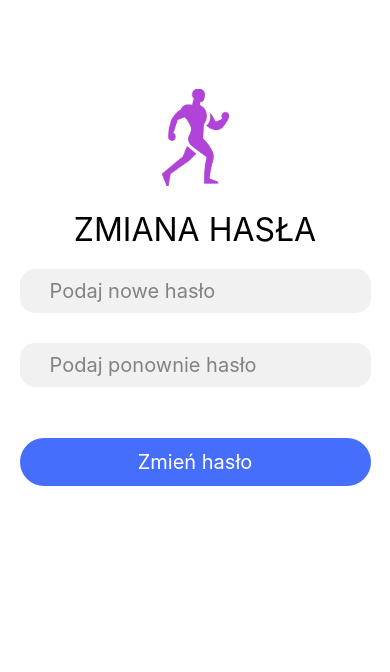
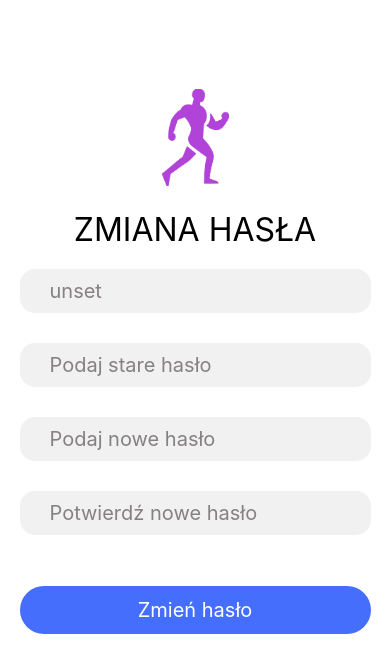
Before and after one commit to PlichtaM/MeetFit-App, a React Native app: screen /ChangePasswordScreen in a window 390 px wide. Shown: the top 672 px of the page. Built offline with nearby package versions, Linux system fonts and the light colour scheme; no server answers; what expo-notifications, react-native-calendars would draw is missing.

Commit message:
add Change Password

```diff
--- a/services/api.js
+++ b/services/api.js
@@ -58,6 +58,7 @@ const deleteMapPoint = (id) => api.delete(`/mapPoint/${id}`);
 const user = () => api.get(`/user`);
 const registerUser = (data) => api.post("/user/Register", data);
 const loginUser = (data) => api.post("/user/Login", data);
+const changePassword = (data) => api.post("/user/ChangePassword", data);
 const forgotPassword = (data) => api.post("/user/ForgotPassword", data);
 const resetPassword = (data) => api.post("/user/resetPassword", data);
 const confirmEmail = (id) => api.get(`/user/ConfirmEmail/${id}`);
@@ -120,6 +121,7 @@ export {
   deleteMapPoint,
   registerUser,
   loginUser,
+  changePassword,
   forgotPassword,
   resetPassword,
   confirmEmail,
--- a/src/screens/ChangePasswordScreen.js
+++ b/src/screens/ChangePasswordScreen.js
@@ -1,30 +1,134 @@
-import React from "react";
-import { View, Text, Image, TextInput } from 'react-native';
-import LoginButton from '../components/LoginButton';
+import React, { useState, useEffect } from "react";
+import { View, Text, Image, TextInput, Alert, ScrollView } from "react-native";
+import LoginButton from "../components/LoginButton";
 import LoginStyles from "../styles/LoginStyles";
 import { getColorScheme } from "../components/Colors";
-import CorrectChangedPasswordScreen from "./CorrectChangedPasswordScreen ";
+import { changePassword } from "../../services/api";
+import AsyncStorage from "@react-native-async-storage/async-storage";
+
 const colors = getColorScheme();
 
-function ChangePasswordScreen(navigation) {
+function ChangePasswordScreen({ navigation }) {
+  const [email, setEmail] = useState("Podaj email");
+  const [oldPassword, setOldPassword] = useState("");
+  const [password, setPassword] = useState("");
+  const [confirmPassword, setConfirmPassword] = useState("");
+  const [passwordRequirementsMet, setPasswordRequirementsMet] = useState(false);
+  const [passwordMatch, setPasswordMatch] = useState(false);
+
+  useEffect(() => {
+    const isRemebered = async () => {
+      try {
+        const savedEmail = await AsyncStorage.getItem("email");
+        console.log(savedEmail);
+        if(savedEmail){
+          setEmail(savedEmail);
+        }
+      } catch (error) {
+        console.log("nie zapisano hasla:", error);
+      }
+    };
+    isRemebered();
+  }, []);
+
+  useEffect(() => {
+    const hasSpecialChar = /[!@#$%^&*(),.?":{}|<>]/.test(password);
+    const hasNumber = /\d/.test(password);
+    const hasLowerCase = /[a-z]/.test(password);
+    const hasUpperCase = /[A-Z]/.test(password);
+    setPasswordRequirementsMet(
+      hasSpecialChar && hasNumber && hasLowerCase && hasUpperCase
+    );
+    if (password !== confirmPassword) {
+      setPasswordMatch(true);
+    } else {
+      setPasswordMatch(false);
+    }
+  }, [password, confirmPassword]);
+
+  const handleChangePassword = () => {
+    if (password !== confirmPassword) {
+      Alert.alert("Błąd", "Hasła nie są identyczne");
+      return;
+    }
+
+    const data = {
+      "email": email,
+      "oldPassword": oldPassword,
+      "password": password,
+    };
+
+    changePassword(data)
+      .then((response) => {
+        console.log("Zmiana hasła udana:", response);
+        navigation.navigate("CorrectChangedPasswordScreen");
+      })
+      .catch((error) => {
+        console.log("Status odpowiedzi:", error.response.status);
+        console.log("Nagłówki odpowiedzi:", error.response.headers);
+      });
+  };
+
   return (
-    <View style={LoginStyles.container}>
+    <ScrollView style={LoginStyles.container}>
       <View style={LoginStyles.LoginContainer}>
         <View style={LoginStyles.logoContainer}>
-          <Image source={require('../../assets/logo2.png')} style={LoginStyles.logo} />
+          <Image
+            source={require("../../assets/logo2.png")}
+            style={LoginStyles.logo}
+          />
         </View>
         <Text style={LoginStyles.LoginText}>ZMIANA HASŁA</Text>
       </View>
+
       <View style={LoginStyles.bottomBox}>
-      <View style={LoginStyles.inputContainer}>
-        <TextInput placeholder="Podaj nowe hasło" style={LoginStyles.textInput} cursorColor={colors.primary} />
+        <View style={LoginStyles.inputContainer}>
+          <TextInput
+            placeholder= {email}
+            onChangeText={setEmail}
+            style={LoginStyles.textInput}
+            cursorColor={colors.primary}
+          />
         </View>
         <View style={LoginStyles.inputContainer}>
-        <TextInput placeholder="Podaj ponownie hasło" style={LoginStyles.textInput} cursorColor={colors.primary}/>
+          <TextInput
+            placeholder="Podaj stare hasło"
+            secureTextEntry={true}
+            onChangeText={setOldPassword}
+            style={LoginStyles.textInput}
+            cursorColor={colors.primary}
+          />
         </View>
-        <LoginButton onPress={() => console.log("Zmień hasło")} title="Zmień hasło" />
+        {password !== "" && !passwordRequirementsMet && (
+          <Text style={LoginStyles.errorMessage}>
+            Hasło musi zawierać przynajmniej jedną cyfrę, znak specjalny, małą i
+            wielką literę
+          </Text>
+        )}
+        <View style={LoginStyles.inputContainer}>
+          <TextInput
+            placeholder="Podaj nowe hasło"
+            secureTextEntry={true}
+            onChangeText={setPassword}
+            style={LoginStyles.textInput}
+            cursorColor={colors.primary}
+          />
+        </View>
+        {confirmPassword !== "" && passwordMatch && (
+          <Text style={LoginStyles.errorMessage}>Hasła muszą się zgadzać</Text>
+        )}
+        <View style={LoginStyles.inputContainer}>
+          <TextInput
+            placeholder="Potwierdź nowe hasło"
+            secureTextEntry={true}
+            onChangeText={setConfirmPassword}
+            style={LoginStyles.textInput}
+            cursorColor={colors.primary}
+          />
+        </View>
+        <LoginButton onPress={handleChangePassword} title="Zmień hasło" />
       </View>
-    </View>
+    </ScrollView>
   );
 }
 
--- a/src/screens/CorrectChangedPasswordScreen .js
+++ b/src/screens/CorrectChangedPasswordScreen .js
@@ -2,18 +2,21 @@ import React from "react";
 import { View, Text, Image } from 'react-native';
 import LoginButton from '../components/LoginButton';
 import LoginStyles from "../styles/LoginStyles";
+import { useNavigation } from "@react-navigation/native";
 
 function CorrectChangedPasswordScreen() {
+  const navigation= useNavigation();
+
   return (
     <View style={LoginStyles.container}>
       <View style={LoginStyles.LoginContainer}>
         <View style={LoginStyles.logoContainer}>
           <Image source={require('../../assets/logo.png')} style={LoginStyles.logo} />
         </View>
-        <Text style={LoginStyles.LoginText}>POMYŚLNIE{"\n"}ZMIENIONE HASŁO</Text>
+        <Text style={LoginStyles.LoginText}>POMYŚLNIE{"\n"}ZMIENIONO HASŁO</Text>
       </View>
       <View style={LoginStyles.bottomBox}>
-        <LoginButton onPress={() => console.log("Zaloguj się")} title="Zaloguj się" />
+        <LoginButton onPress={() =>navigation.navigate("LoginScreen")} title="Zaloguj się" />
       </View>
     </View>
   );
--- a/src/screens/LoginScreen.js
+++ b/src/screens/LoginScreen.js
@@ -20,8 +20,8 @@ const colors = getColorScheme();
 function LoginScreen({ navigation }) {
   const [isChecked, setChecked] = useState(true);
   const [isRemebered, setIsRemebered] = useState(false);
-  const [email, setEmail] = useState(ADMIN_LOGIN); //temp
-  const [password, setPassword] = useState(ADMIN_PASSWORD);//temp
+  const [email, setEmail] = useState(ADMIN_LOGIN1); //temp
+  const [password, setPassword] = useState(ADMIN_PASSWORD1);//temp
   const [showMessage, setShowMessage] = useState(false);
 
   useEffect(() => {
--- a/src/styles/PlaceStyles.js
+++ b/src/styles/PlaceStyles.js
@@ -27,6 +27,7 @@ const MapPlace = {
     flex: 1,
     backgroundColor: colors.Background,
     alignItems: "center",
+    maxHeight: '60%',
   },
   closeButton: {
     position: "absolute",
```
Also changed, not shown: src/components/Place.tsx (+47 -34 lines).
